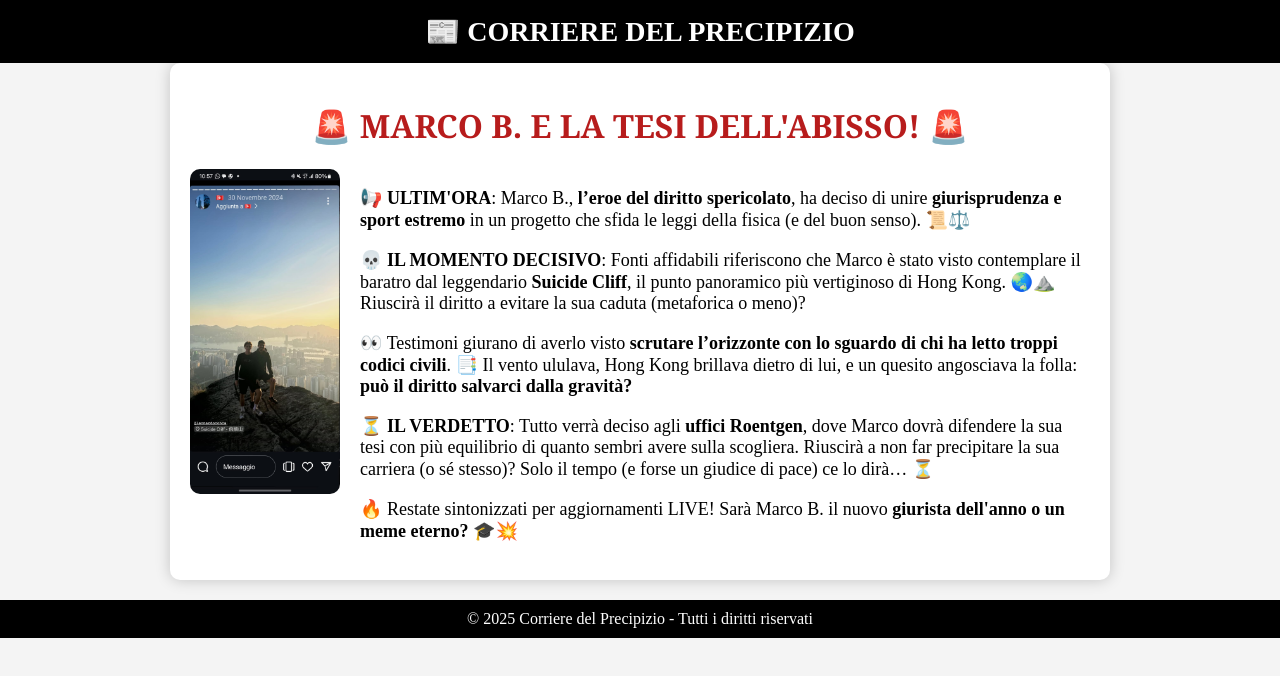
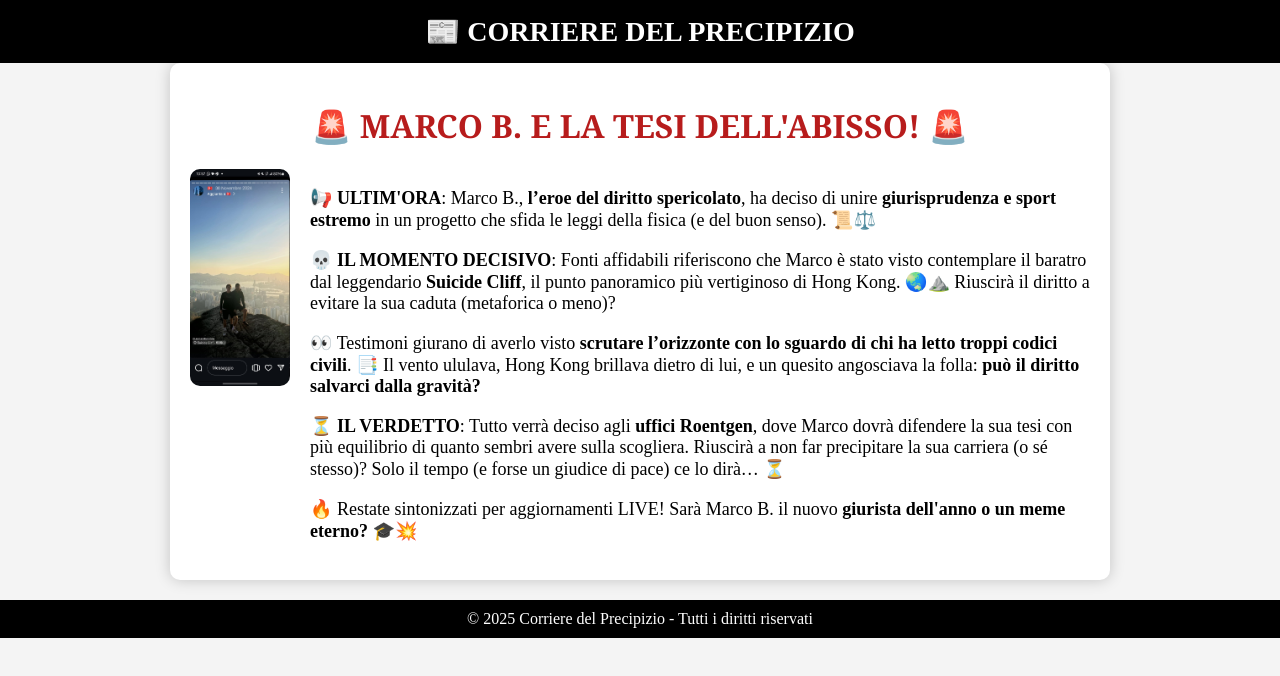
Before and after one commit to gibbizz23/marco-b-tesi, a plain HTML site: page index.html in a window 1280 px wide. Drawn offline with Linux system fonts and the light colour scheme.

Commit message:
Update index.html

```diff
--- a/index.html
+++ b/index.html
@@ -37,16 +37,32 @@
             display: flex;
             align-items: flex-start;
             gap: 20px;
+            flex-wrap: wrap;
+        }
+        .image {
+            flex: 1 1 100%;
+            text-align: center;
         }
         .image img {
-            width: 150px;
+            width: 100px;
             height: auto;
             border-radius: 10px;
-            display: block;
+            display: inline-block;
         }
         .content {
-            flex: 1;
+            flex: 1 1 100%;
             font-size: 18px;
+        }
+        @media (min-width: 600px) {
+            .content-wrapper {
+                flex-wrap: nowrap;
+            }
+            .image {
+                flex: 0 0 auto;
+            }
+            .content {
+                flex: 1;
+            }
         }
         .footer {
             margin-top: 20px;
```
